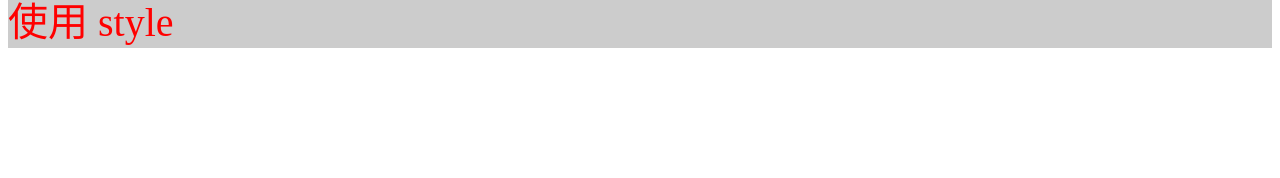
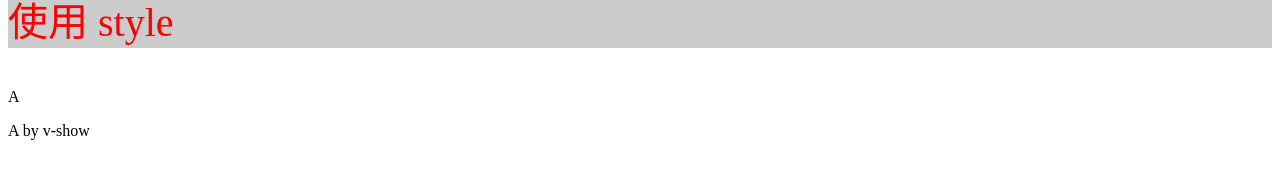
Before and after one commit to dengerpu/web_learning, a Vue app in the folder 面试题/Vue面试题/vue2-demo/: page / in a window 1280 px wide. Shown: the part 434-612 px from the top of the page. Built offline with nearby package versions, Linux system fonts and the light colour scheme.

Commit message:
feat: 条件渲染v-if,v-show

```diff
--- a/面试题/Vue面试题/vue2-demo/src/App.vue
+++ b/面试题/Vue面试题/vue2-demo/src/App.vue
@@ -4,11 +4,13 @@
     <ComputedDemo></ComputedDemo>
     <WatchDemo></WatchDemo>
     <ClassDemo></ClassDemo>
+    <ConditionDemo></ConditionDemo>
   </div>
 </template>
 <script>
 import ClassDemo from './views/基本使用/ClassDemo.vue'
 import ComputedDemo from './views/基本使用/ComputedDemo.vue'
+import ConditionDemo from './views/基本使用/ConditionDemo.vue'
 import TqlDemo from './views/基本使用/TqlDemo.vue'
 import WatchDemo from './views/基本使用/WatchDemo.vue'
 export default {
@@ -17,7 +19,8 @@ export default {
     TqlDemo,
     ComputedDemo,
     WatchDemo,
-    ClassDemo
+    ClassDemo,
+    ConditionDemo
   }
 }
 </script>
--- /dev/null
+++ b/面试题/Vue面试题/vue2-demo/src/views/基本使用/ConditionDemo.vue
@@ -0,0 +1,20 @@
+<template>
+  <div>
+      <p v-if="type === 'a'">A</p>
+      <p v-else-if="type === 'b'">B</p>
+      <p v-else>other</p>
+
+      <p v-show="type === 'a'">A by v-show</p>
+      <p v-show="type === 'b'">B by v-show</p>
+  </div>
+</template>
+
+<script>
+export default {
+  data() {
+      return {
+          type: 'a'
+      }
+  }
+}
+</script>
```
